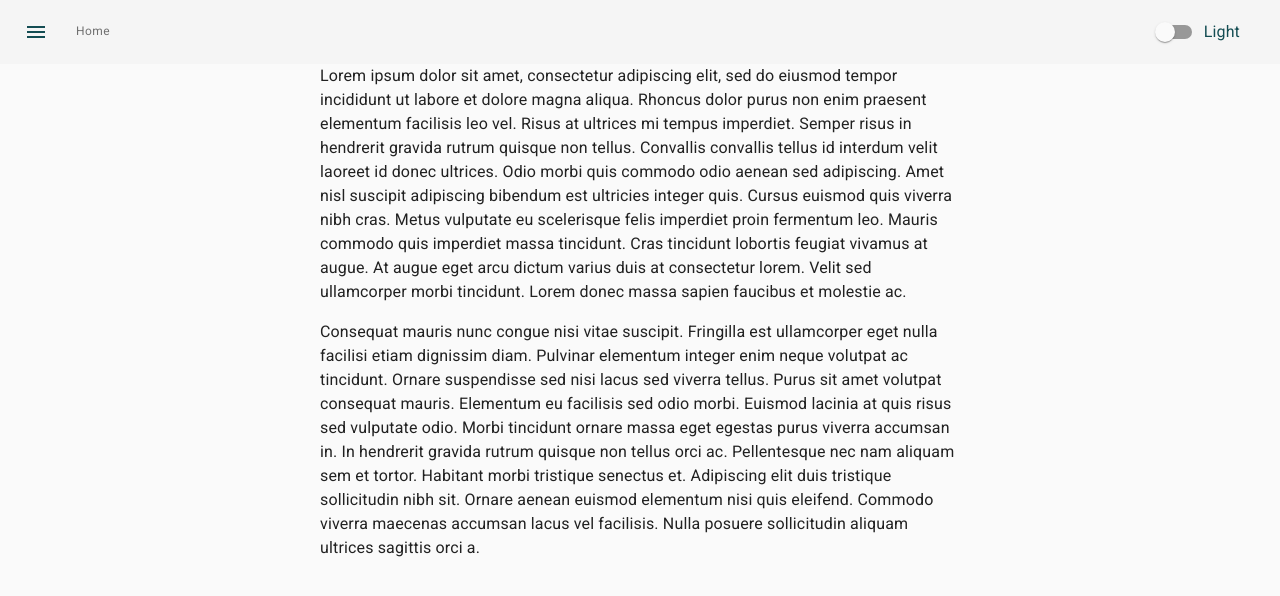
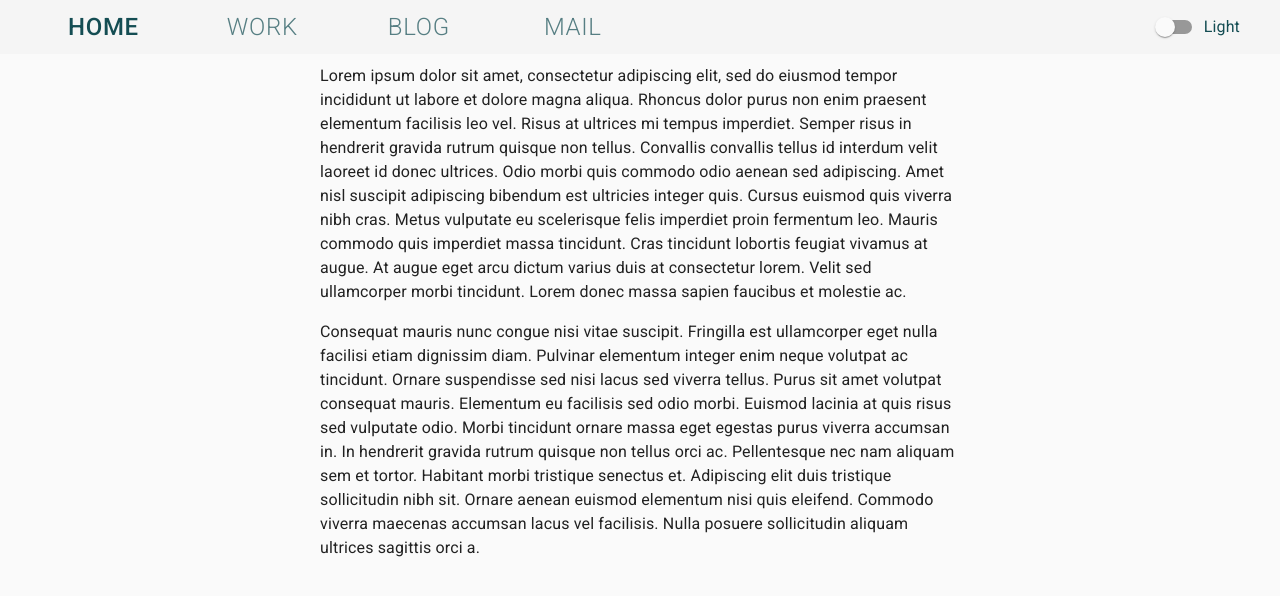
Before and after one commit to stevendelro/Portfolio, a Next.js app: page / in a window 1280 px wide. Shown: the top 596 px of the page. Built offline with nearby package versions, Linux system fonts and the light colour scheme.

Commit message:
Tabs now in appbar. display crumbs on scroll

```diff
--- a/components/layout/MyAppBar.js
+++ b/components/layout/MyAppBar.js
@@ -1,16 +1,20 @@
 import { useState, cloneElement } from 'react'
+import Router from 'next/router'
 import { makeStyles } from '@material-ui/core/styles'
 import AppBar from '@material-ui/core/AppBar'
 import Toolbar from '@material-ui/core/Toolbar'
+import Slide from '@material-ui/core/Slide'
 import Box from '@material-ui/core/Box'
 import IconButton from '@material-ui/core/IconButton'
-import MenuIcon from '@material-ui/icons/Menu'
+import Grow from '@material-ui/core/Grow'
+import ArrowBackIosIcon from '@material-ui/icons/ArrowBackIos'
 import Switch from '@material-ui/core/Switch'
 import FormControlLabel from '@material-ui/core/FormControlLabel'
 import FormGroup from '@material-ui/core/FormGroup'
 import Hidden from '@material-ui/core/Hidden'
 import useScrollTrigger from '@material-ui/core/useScrollTrigger'
 import NavCrumbs from './NavCrumbs'
+import HomeMenu from './HomeMenu'
 
 const useStyles = makeStyles(theme => ({
   root: {
@@ -18,6 +22,9 @@ const useStyles = makeStyles(theme => ({
   },
   appBar: {
     backgroundColor: theme.palette.grey[100],
+  },
+  toolBar: {
+    minHeight: 48,
   },
   menuButton: {
     marginRight: theme.spacing(2),
@@ -33,20 +40,43 @@ const useStyles = makeStyles(theme => ({
 }))
 
 // AppBar will cast a box shadow when content scrolls under it
-function ElevationScroll(props) {
-  const { children, window } = props
+function ElevationScroll({ children }) {
   const trigger = useScrollTrigger({
     disableHysteresis: true,
     threshold: 0,
-    target: window ? window() : undefined,
   })
   return cloneElement(children, {
     elevation: trigger ? 4 : 0,
   })
 }
 
+function HideOnScroll({ children }) {
+  const trigger = useScrollTrigger({ disableHysteresis: true, threshold: 100 })
+  const toggleDisplay = useScrollTrigger({
+    disableHysteresis: true,
+    threshold: 110,
+  })
+  return (
+    <Slide
+      appear={true}
+      direction='down'
+      in={!trigger}
+      display={toggleDisplay && 'none'}>
+      {children}
+    </Slide>
+  )
+}
+function ShowOnScroll({ children }) {
+  const trigger = useScrollTrigger({ disableHysteresis: true, threshold: 125 })
+  return (
+    <Grow appear={false} direction='right' in={trigger}>
+      {children}
+    </Grow>
+  )
+}
+
 export default function MenuAppBar(props) {
-  const { toggleShowDrawer, darkMode, setDarkMode } = props
+  const { darkMode, setDarkMode } = props
   const classes = useStyles()
 
   const toggleThemeColorChange = event => {
@@ -57,22 +87,17 @@ export default function MenuAppBar(props) {
     <div className={classes.root}>
       <ElevationScroll {...props}>
         <AppBar className={classes.appBar} position='fixed'>
-          <Toolbar>
-            <Hidden xsDown>
-              <IconButton
-                edge='start'
-                className={classes.menuButton}
-                onClick={toggleShowDrawer()}
-                color='inherit'
-                aria-haspopup='true'
-                aria-label='main-menu'>
-                <MenuIcon />
-              </IconButton>
-            </Hidden>
-
-            <Box className={classes.crumbs}>
-              <NavCrumbs />
-            </Box>
+          <Toolbar className={classes.toolBar}>
+            <HideOnScroll {...props}>
+              <Box className={classes.crumbs}>
+                <HomeMenu />
+              </Box>
+            </HideOnScroll>
+            <ShowOnScroll {...props}>
+              <Box className={classes.crumbs}>
+                <NavCrumbs />
+              </Box>
+            </ShowOnScroll>
             <Hidden xsDown>
               <FormGroup>
                 <FormControlLabel
```
